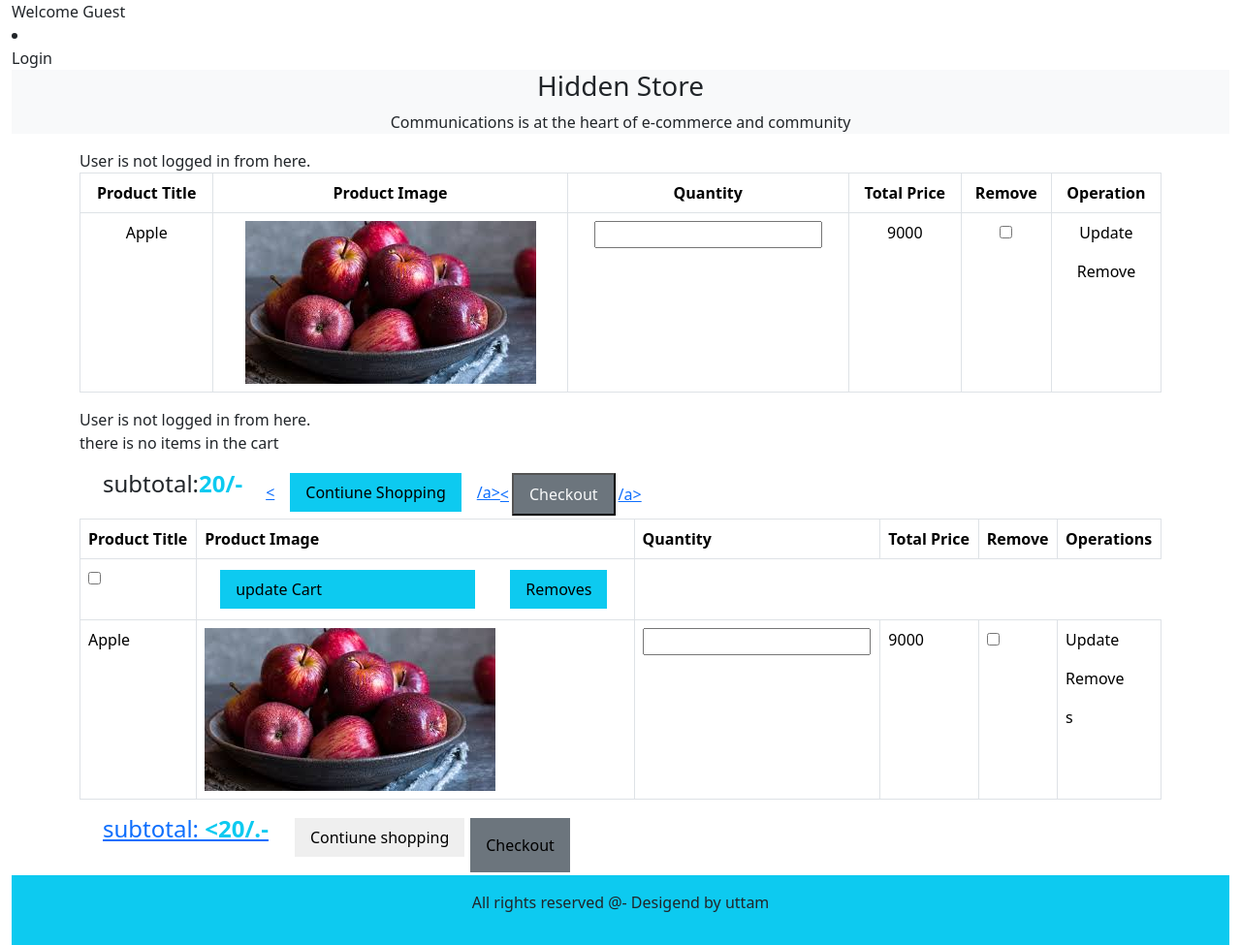
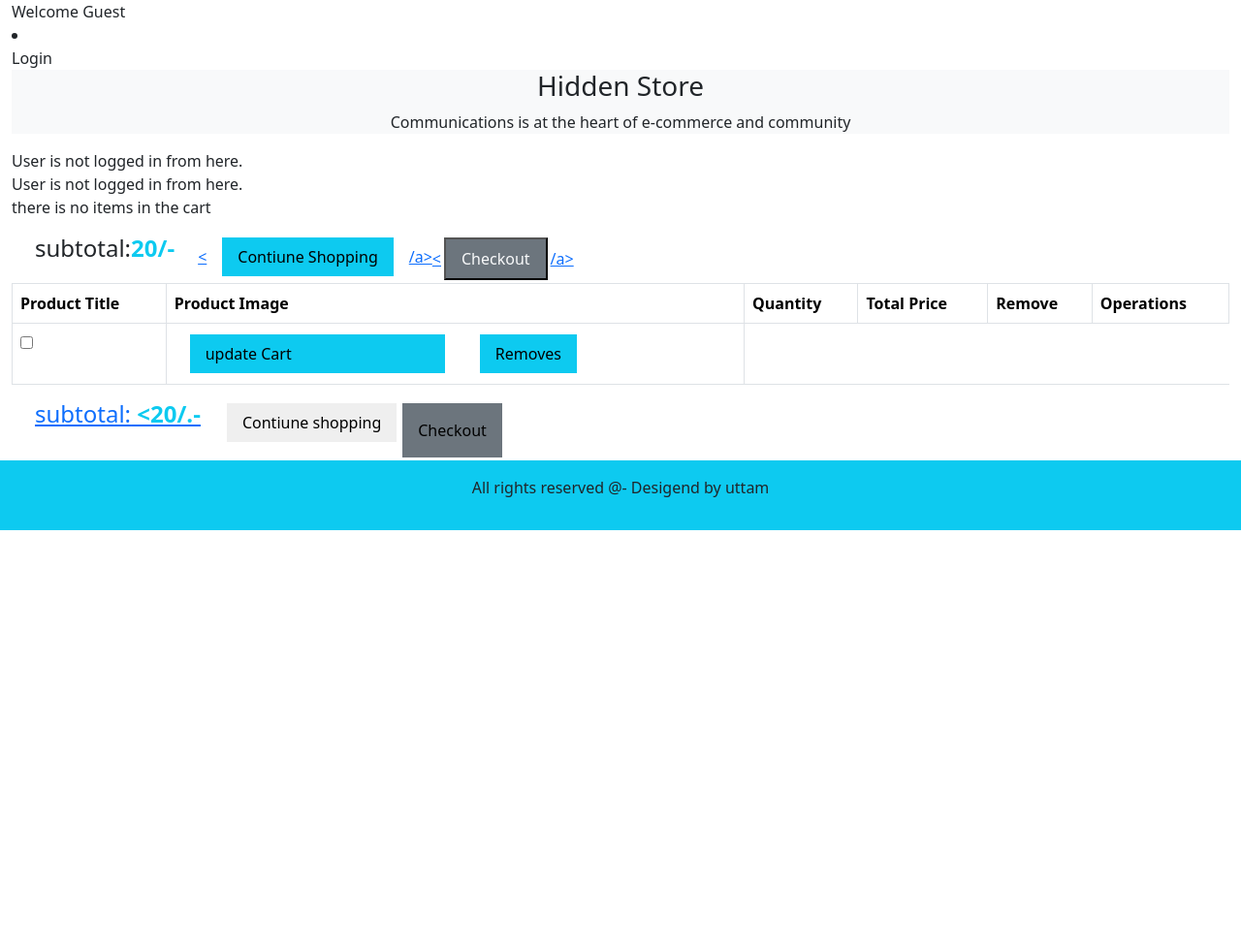
Before and after one commit to uttamkant/Ecommerce, a PHP site: page /Ecommerce/cart.php in a window 1280 px wide. Shown: the part 107-1082 px from the top of the page at 97% size. After the commit the page ends 654 px from the top, so only its background shows below. Run offline with PHP 8.4, Linux system fonts and the light colour scheme; data comes from the database, SQL or seed files in the repository; data that the repository does not hold is empty; some libraries are stand-ins or nearby versions.

Commit message:
31 commit

```diff
--- a/cart.php
+++ b/cart.php
@@ -117,35 +117,6 @@
 </div>
 
 <!--fourth child-table-->
-<div class="container">
-
-    <div class="row">
-      <form action="" method="post">
-        <table class="table table-bordered text-center">
-            <thead>
-                <tr>
-                   <th>Product Title</th>
-                   <th>Product Image</th>
-                   <th>Quantity</th>
-                   <th>Total Price</th>
-                   <th>Remove</th>
-                   <th colspan="2">Operation</th>
-                </tr>
-            </thead>
-            <tbody>
-
-                <tr>
-                     <td>Apple</td>
-                      <td><img src="./images/apple.jpg" alt=""></td>
-                      <td><input type="text" name="" id=""></td>
-                      <td>9000</td>
-                       <td><input type="checkbox"></td>
-                       <td>
-                        <p>Update</p>
-                        <p>Remove</p>
-                       </td>
-</tr>
-</tbody>
 
               <!--php code to display data-->
               <?php
@@ -217,15 +188,7 @@
         </div>
     </div>
   <tr>
-    <td>Apple</td>
-    <td><img src="./images/apple.jpg" alt=""></td>
-    <td><input type="text" name="" id=""></td>
-    <td>9000</td>
-    <td><input type="checkbox"></td>
-    <td>
-      <P>Update</p>
-      <p>Remove</p>s
-    </td>
+
   </tr>
 </tbody>
   </table>
```
